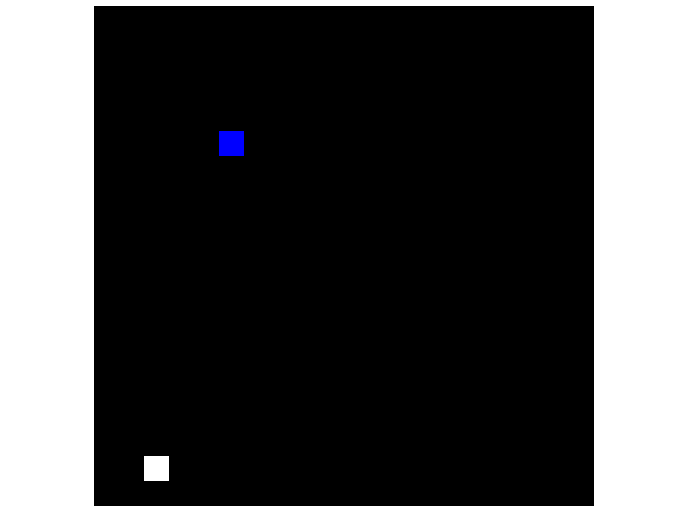
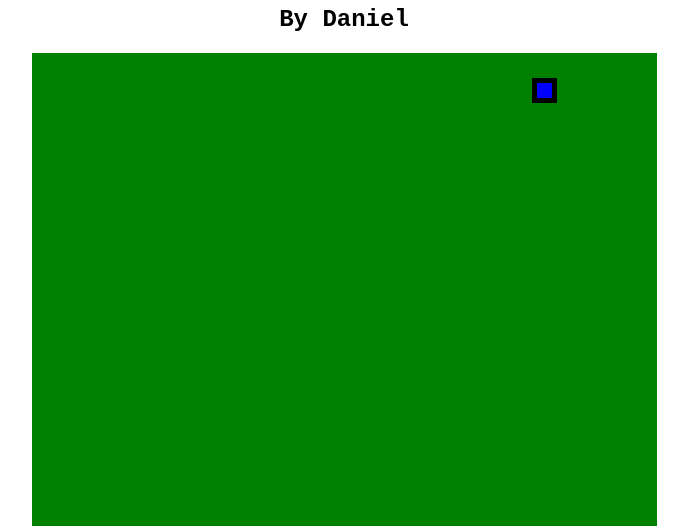
Before and after one commit to danielaguilera/Snake_Game_Javascript, a plain HTML site: page index.html in a window 1280 px wide. Shown: the part 74-600 px from the top of the page, without its empty margins (296-984 px from the left). Drawn offline with Linux system fonts and the light colour scheme.

Commit message:
se implementaron condicione para game over

```diff
--- a/index.html
+++ b/index.html
@@ -10,6 +10,7 @@
 </head>
 <body>
     <h1>Snake</h1>
+    <h2>By Daniel</h2>
     <canvas id="board"></canvas>
     <h1 id="score">Press any arrow to start</h1>
 </body>
--- a/main.js
+++ b/main.js
@@ -1,13 +1,14 @@
 //Board
 var blockSize = 25;
-var rows = 20;
-var cols = 20;
+var border = 5;
+var rows = 25;
+var cols = 25;
 var board;
 var context;
 
 //Snake head
-var snakeX = blockSize * 5;
-var snakeY = blockSize * 5;
+var snakeX;
+var snakeY;
 
 //Snake body
 var snakeBody = [];
@@ -24,31 +25,62 @@ var foodY;
 var score = 0;
 var score_label;
 
+//Game over flag:
+var gameOver = false;
+
 window.onload = function()
 {
+    //Board configuration:
     board = document.getElementById("board");
     board.height = rows * blockSize;
     board.width = cols * blockSize;
     context = board.getContext("2d");
+
+    //Score:
+    score_label = document.getElementById("score");
+
+    //Food placement:
     placeFood();
+
+    //Snake head placement:
+    placeSnake();
+
+    //Key events:
     document.addEventListener("keyup", changeDirection);
+    window.addEventListener("keydown", function(e) {
+        if(["Space","ArrowUp","ArrowDown","ArrowLeft","ArrowRight"].indexOf(e.code) > -1) {
+            e.preventDefault();
+        }
+    }, false);
+
+    //Update every object:
     update();
-    setInterval(update, 100);
-    score_label = document.getElementById("score");
+
+    //Main loop:
+    var refreshIntervalId = setInterval(update, 100);
+
 }
 
 function update_score_label()
+// Plots score label
 {
     score_label.innerHTML = `Score: ${score}`;
 }
 
 function update()
 {
-    context.fillStyle="black";
+    if (gameOver)
+    {
+        return;
+    }
+
+    context.fillStyle="green";
     context.fillRect(0, 0, board.width, board.height);
 
+    context.fillStyle="black";
+    context.fillRect(foodX, foodY, blockSize, blockSize);
     context.fillStyle="white";
-    context.fillRect(foodX, foodY, blockSize, blockSize);
+    context.fillRect(foodX+border, foodY+border, blockSize-2*border, blockSize-2*border);
 
     if (snakeX == foodX && snakeY == foodY)
     {
@@ -69,19 +101,22 @@ function update()
 
     snakeX += velocityX * blockSize;
     snakeY += velocityY * blockSize;
+    context.fillStyle="black";
+    context.fillRect(snakeX, snakeY, blockSize, blockSize);
     context.fillStyle="blue";
-    context.fillRect(snakeX, snakeY, blockSize, blockSize);
-    context.lineWidth = 5;
-    context.strokeStyle = "black";
-    context.stroke();
+    context.fillRect(snakeX+border, snakeY+border, blockSize-2*border, blockSize-2*border);
 
     for (let i=0; i < snakeBody.length; i++)
     {
+        context.fillStyle="black";
         context.fillRect(snakeBody[i][0], snakeBody[i][1], blockSize, blockSize);
-        context.lineWidth = 5;
-        context.strokeStyle = "black";
-        context.stroke();
+        context.fillStyle="blue";
+        context.fillRect(snakeBody[i][0]+border, snakeBody[i][1]+border, blockSize-2*border, blockSize-2*border);
     }
+
+    check_boundaries();
+    check_body();
+
 }
 
 function changeDirection(e)
@@ -124,3 +159,32 @@ function placeFood()
     foodX = Math.floor(Math.random() * cols) * blockSize;
     foodY = Math.floor(Math.random() * rows) * blockSize;
 }
+
+function placeSnake()
+{
+    snakeX = Math.floor(Math.random() * cols) * blockSize;
+    snakeY = Math.floor(Math.random() * rows) * blockSize;
+}
+
+function check_boundaries()
+{
+    if (snakeX < 0 || snakeX >= cols*blockSize || snakeY < 0 || snakeY >= rows*blockSize)
+    {
+        gameOver = true;
+        alert("You crashed! Game Over");
+    }
+}
+
+function check_body()
+{
+    for (let i=0; i < snakeBody.length; i++)
+    {
+        body_x = snakeBody[i][0];
+        body_y = snakeBody[i][1];
+        if (snakeX == body_x && snakeY == body_y)
+        {
+            gameOver = true;
+            alert("You ate yourself! Game Over");
+        }
+    }
+}
```
Also changed, not shown: styles.css (line endings or trailing spaces).
